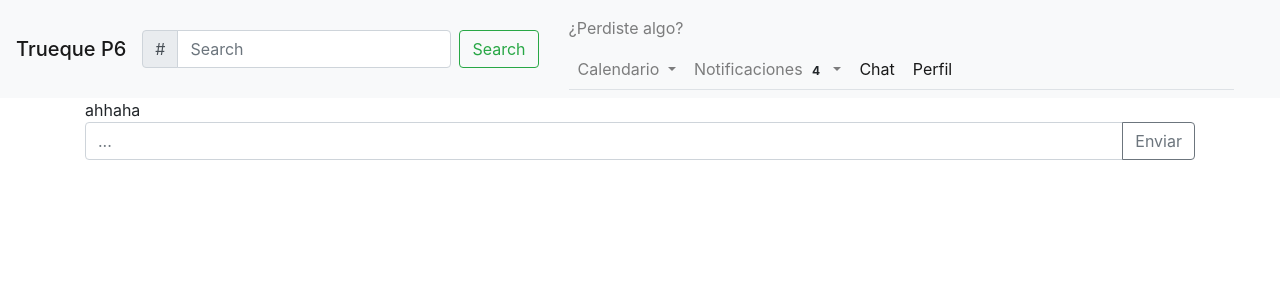
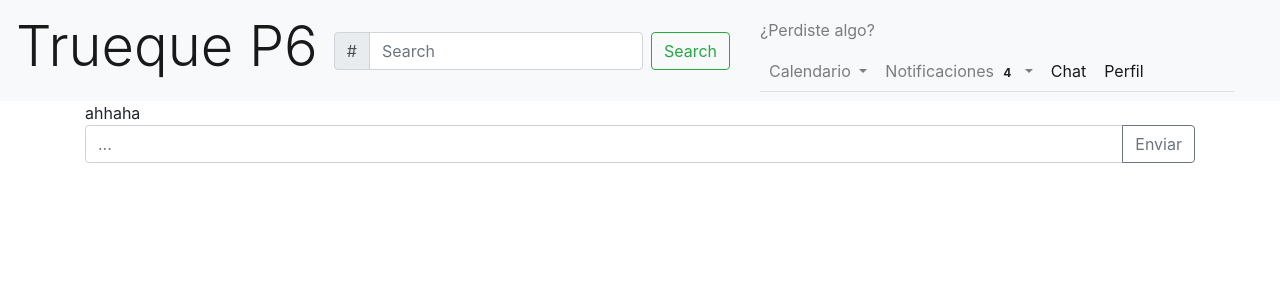
Before and after one commit to Elizabeth-mqz-gmz/TruequeP6, a PHP site: page /chat.php in a window 1280 px wide. Shown: the top 300 px of the page. Run offline with PHP 8.4, Linux system fonts and the light colour scheme.

Commit message:
no recuerdo bien que añadí pero todo se ve bonito :)

```diff
--- a/vista/maquetado/chat.php
+++ b/vista/maquetado/chat.php
@@ -8,6 +8,9 @@
   </head>
   <body>
     <?php include 'navbar.html' ?>
+    <div>
+      <div id="conversaciones">
+      </div>
       <div class='container'>
         <div id='chat'>ahhaha</div>
         <div class="input-group mb-3">
@@ -17,7 +20,7 @@
           </div>
         </div>
       </div>
-
+    </div>
   </body>
 </html>
 <!--script type='text/javascript' src='../../controlador/JS/chat.js'></script-->
--- a/vista/maquetado/navbar.html
+++ b/vista/maquetado/navbar.html
@@ -1,7 +1,7 @@
 <nav class='navbar sticky-top navbar-expand-lg navbar-light bg-light'>
 
   <a class='navbar-brand mb-0 h1' href='index.php'>
-    Trueque P6
+    <h1 class='display-4'>Trueque P6</h1>
   </a>
 
   <form class='form-inline my-2 my-lg-0'>
```
Lines whose indentation alone changed are shown as unchanged.
